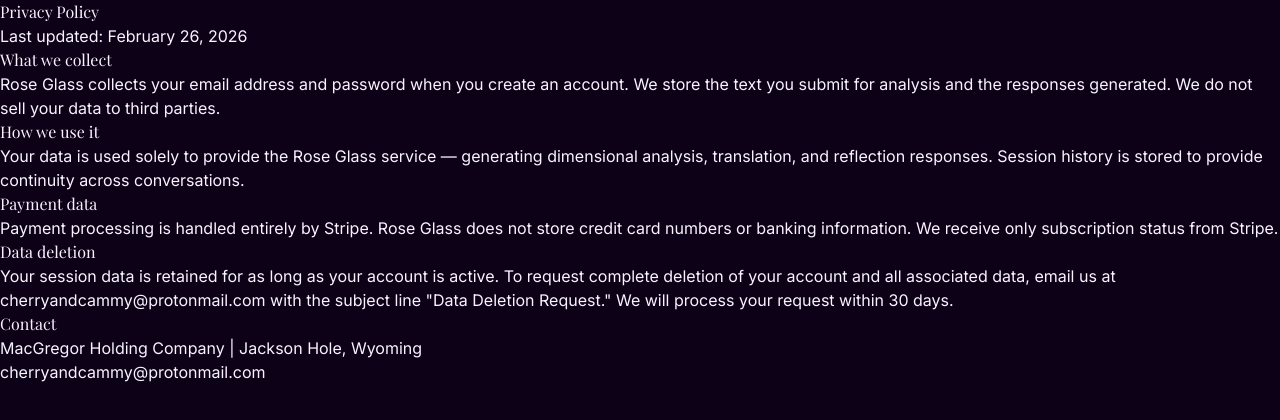
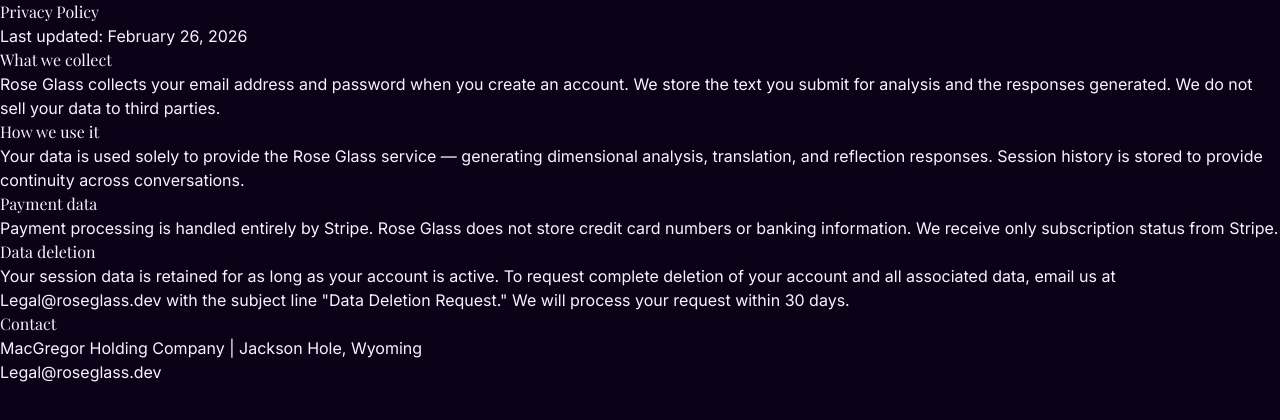
Before and after one commit to GreatPyreneseDad/rose-glass-claude, a React (Vite) app: page /privacy in a window 1280 px wide. Shown: the top 420 px of the page. Built offline with nearby package versions, Linux system fonts and the light colour scheme; no server answers.

Commit message:
legal: update privacy/terms contact to Legal@roseglass.dev

```diff
--- a/src/pages/PrivacyPage.tsx
+++ b/src/pages/PrivacyPage.tsx
@@ -23,13 +23,13 @@
 
           <section id="data-deletion">
             <h2 className="text-xl font-semibold text-white mb-3">Data deletion</h2>
-            <p>Your session data is retained for as long as your account is active. To request complete deletion of your account and all associated data, email us at <a href="mailto:cherryandcammy@protonmail.com" className="text-purple-400 hover:underline">cherryandcammy@protonmail.com</a> with the subject line "Data Deletion Request." We will process your request within 30 days.</p>
+            <p>Your session data is retained for as long as your account is active. To request complete deletion of your account and all associated data, email us at <a href="mailto:Legal@roseglass.dev" className="text-purple-400 hover:underline">Legal@roseglass.dev</a> with the subject line "Data Deletion Request." We will process your request within 30 days.</p>
           </section>
 
           <section>
             <h2 className="text-xl font-semibold text-white mb-3">Contact</h2>
             <p>MacGregor Holding Company | Jackson Hole, Wyoming<br />
-            <a href="mailto:cherryandcammy@protonmail.com" className="text-purple-400 hover:underline">cherryandcammy@protonmail.com</a></p>
+            <a href="mailto:Legal@roseglass.dev" className="text-purple-400 hover:underline">Legal@roseglass.dev</a></p>
           </section>
         </div>
       </div>
--- a/src/pages/TermsPage.tsx
+++ b/src/pages/TermsPage.tsx
@@ -34,7 +34,7 @@
           <section>
             <h2 className="text-xl font-semibold text-white mb-3">Contact</h2>
             <p>MacGregor Holding Company | Jackson Hole, Wyoming<br />
-            <a href="mailto:cherryandcammy@protonmail.com" className="text-purple-400 hover:underline">cherryandcammy@protonmail.com</a></p>
+            <a href="mailto:Legal@roseglass.dev" className="text-purple-400 hover:underline">Legal@roseglass.dev</a></p>
           </section>
         </div>
       </div>
```
